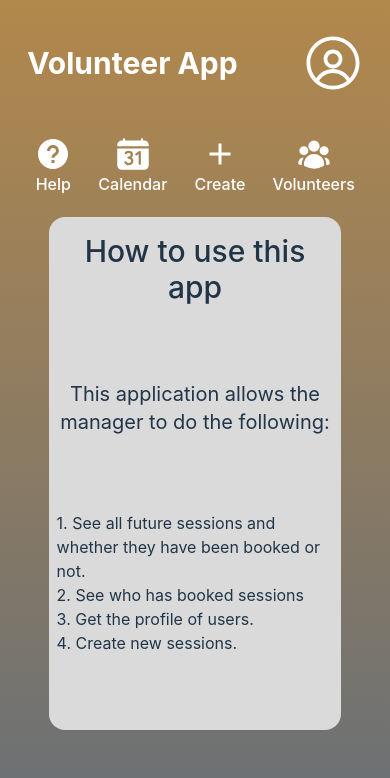
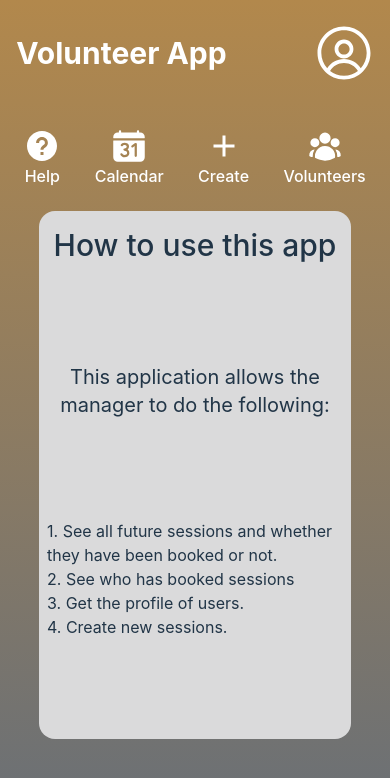
Before and after one commit to Lauro235/volunteer_app, a React (Vite) app in the folder frontend/: page /app/manager in a window 390 px wide. Shown: the top 778 px of the page. Built offline with nearby package versions, Linux system fonts and the light colour scheme.

Commit message:
patch style

```diff
--- a/frontend/src/Desktop/DesktopView.tsx
+++ b/frontend/src/Desktop/DesktopView.tsx
@@ -11,7 +11,7 @@ const DesktopView = ({ role }: IDesktopView) => {
   return (
     <div className="hidden md:block">
       <Layout>
-        <div className="grid gap-4 overflow-clip items-stretch row-span-full rounded-3xl">
+        <div className="grid gap-4 overflow-clip items-stretch row-span-full m-3 rounded-3xl">
           <div className="grid grid-cols-9 gap-3 row-start-1 row-span-5">
             <div className="bg-clr-contrast col-start-1 col-span-2 rounded-br-3xl"></div>
             <div className="col-span-4 bg-white/20"></div>
--- a/frontend/src/Layout.tsx
+++ b/frontend/src/Layout.tsx
@@ -2,7 +2,7 @@ import { PropsWithChildren } from "react"
 
 function Layout({ children }: PropsWithChildren) {
   return (
-    <div className="grid min-h-screen max-h-screen grid-rows-8 md:grid-rows-9 p-3">
+    <div className="grid min-h-screen max-h-screen grid-rows-8 md:grid-rows-9">
       {/* <div className="grid min-h-screen max-h-screen grid-rows-8"> */}
       {children}
     </div>
```
